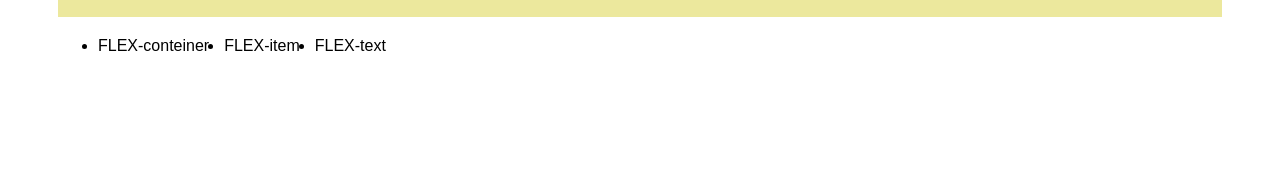
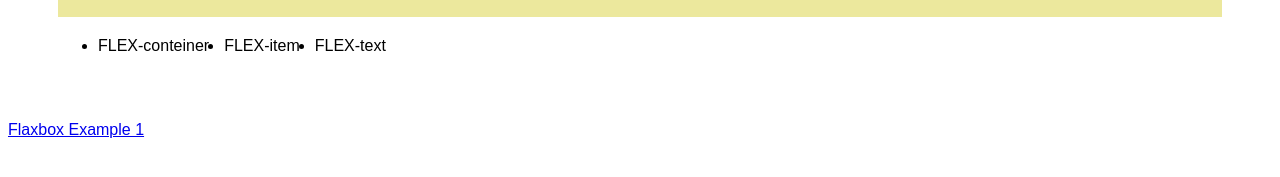
Before and after one commit to VladiRen/Flexbox, a plain HTML site: page flex2.html in a window 1280 px wide. Shown: the part 279-456 px from the top of the page. Drawn offline with Linux system fonts and the light colour scheme.

Commit message:
add link to flex2

```diff
--- a/flex2.html
+++ b/flex2.html
@@ -35,6 +35,6 @@
 			</ul>
 		</div>
 	</div>
-
+<a href="index.html">Flaxbox Example 1</a>
 </body>
 </html>
```
